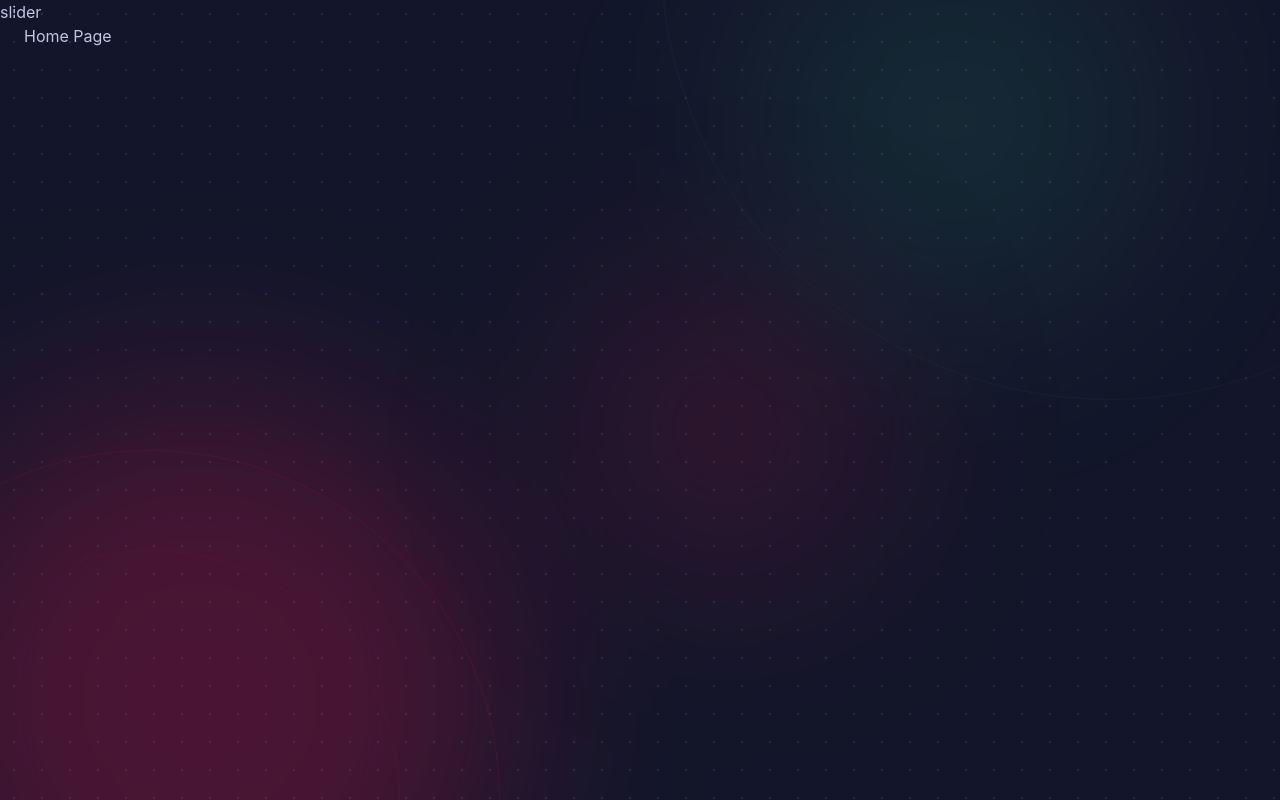
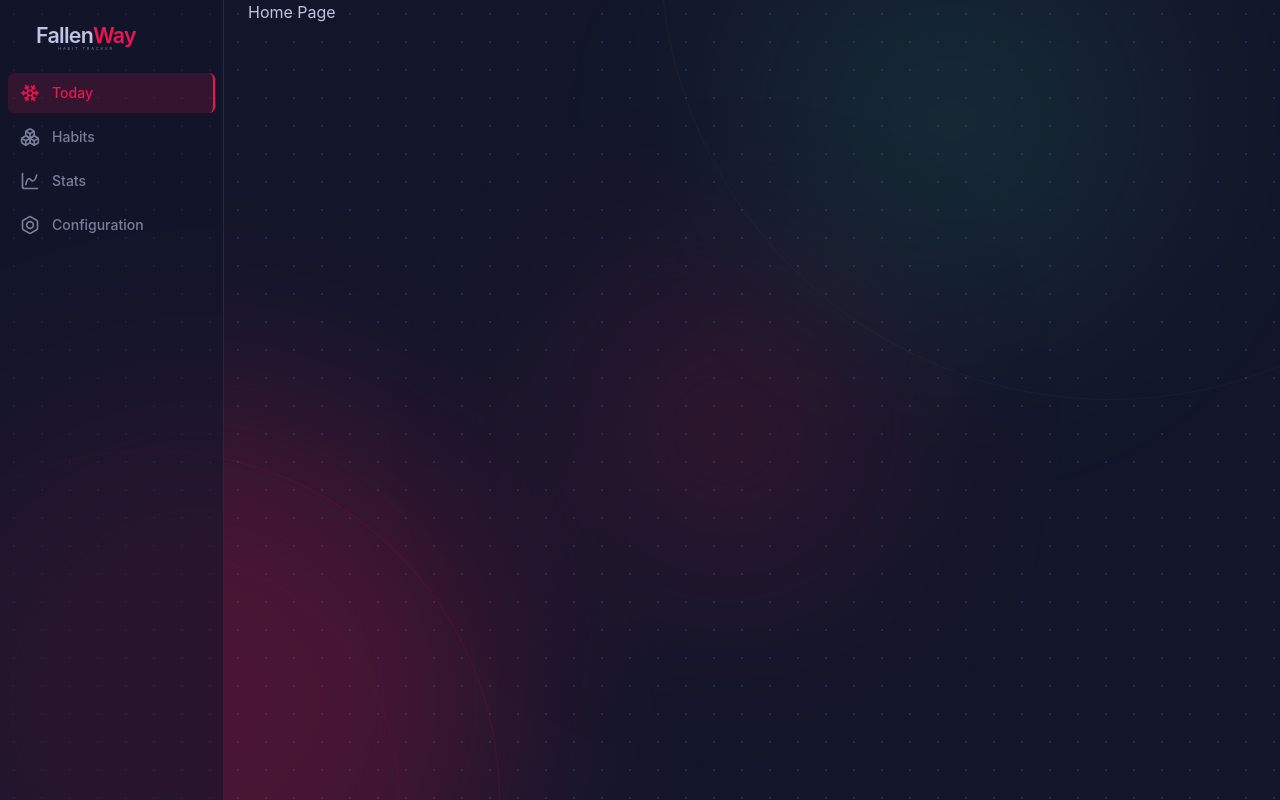
Before and after one commit to DiegoGp227/fallenway, a Next.js app in the folder front/: page / in a window 1280 px wide. Built offline with nearby package versions, Linux system fonts and the light colour scheme; no server answers; sample sign-in values are in the browser's storage; what easy-peasy would draw is missing.

Commit message:
feat: slider integrated

```diff
--- /dev/null
+++ b/front/app/components/molecules/ConditionalContent.tsx
@@ -0,0 +1,26 @@
+"use client";
+
+import { usePathname } from "next/navigation";
+
+const SIDEBAR_ROUTES = ["/", "/projects", "/profile"];
+
+export default function ConditionalContent({
+  children,
+}: {
+  children: React.ReactNode;
+}) {
+  const pathname = usePathname();
+  const hasSidebar = SIDEBAR_ROUTES.some((route) =>
+    route === "/" ? pathname === "/" : pathname.startsWith(route),
+  );
+
+  return (
+    <div
+      className={`relative z-10 flex-1 w-full flex flex-col h-full transition-all ${
+        hasSidebar ? "pl-56" : ""
+      }`}
+    >
+      {children}
+    </div>
+  );
+}
--- a/front/app/components/molecules/Slider.tsx
+++ b/front/app/components/molecules/Slider.tsx
@@ -1,3 +1,56 @@
-export default function Slider() {
-  return <div>slider</div>;
+"use client";
+
+import { Bolt, Boxes, ChartSpline, Snowflake } from "lucide-react";
+import { usePathname } from "next/navigation";
+import Image from "next/image";
+
+const NAV_ITEMS = [
+  { label: "Today", icon: Snowflake, route: "/" },
+  { label: "Habits", icon: Boxes, route: "/habits" },
+  { label: "Stats", icon: ChartSpline, route: "/stats" },
+  { label: "Configuration", icon: Bolt, route: "/configuration" },
+];
+
+export default function Sidebar() {
+  const pathname = usePathname();
+
+  return (
+    <aside className="fixed left-0 top-0 h-screen w-56 bg-bg/60 border-r border-border z-20 flex flex-col">
+      <div className="px-4 py-5">
+        <Image
+          src="/fallenway-wordmark.svg"
+          width={140}
+          height={40}
+          alt="Fallenway"
+        />
+      </div>
+
+      <nav className="flex-1 overflow-y-auto">
+        <ul className="flex flex-col gap-1 px-2">
+          {NAV_ITEMS.map(({ label, icon: Icon, route }) => {
+            const isActive =
+              route === "/" ? pathname === "/" : pathname.startsWith(route);
+            return (
+              <li key={label}>
+                <a
+                  href={route}
+                  className={`
+                    flex items-center gap-3 px-3 py-2.5 rounded-app-sm transition-colors
+                    ${
+                      isActive
+                        ? "bg-accent/15 text-accent border-r-2 border-accent"
+                        : "text-text-muted hover:bg-nav-hover hover:text-text"
+                    }
+                  `}
+                >
+                  <Icon className={`w-5 h-5 shrink-0 ${isActive ? "text-accent" : "text-text-muted"}`} />
+                  <span className="text-sm font-medium">{label}</span>
+                </a>
+              </li>
+            );
+          })}
+        </ul>
+      </nav>
+    </aside>
+  );
 }
--- a/front/app/layout.tsx
+++ b/front/app/layout.tsx
@@ -3,6 +3,7 @@ import type { Metadata } from "next";
 import { Inter, DM_Sans } from "next/font/google";
 import { SWRProvider } from "@/provider/StoreProvider";
 import ConditionalHeader from "./components/molecules/ConditionalHeader";
+import ConditionalContent from "./components/molecules/ConditionalContent";
 
 const inter = Inter({
   weight: ["300", "400", "500", "600", "700", "800"],
@@ -46,9 +47,11 @@ export default function RootLayout({
 
         <SWRProvider>
           <ConditionalHeader />
-          <div className="relative z-10 max-w-screen-2xl mx-auto flex-1 w-full flex flex-col px-4 sm:px-6 h-full">
-            {children}
-          </div>
+          <ConditionalContent>
+            <div className="max-w-screen-2xl mx-auto flex-1 w-full flex flex-col px-4 sm:px-6 h-full">
+              {children}
+            </div>
+          </ConditionalContent>
         </SWRProvider>
       </body>
     </html>
```
